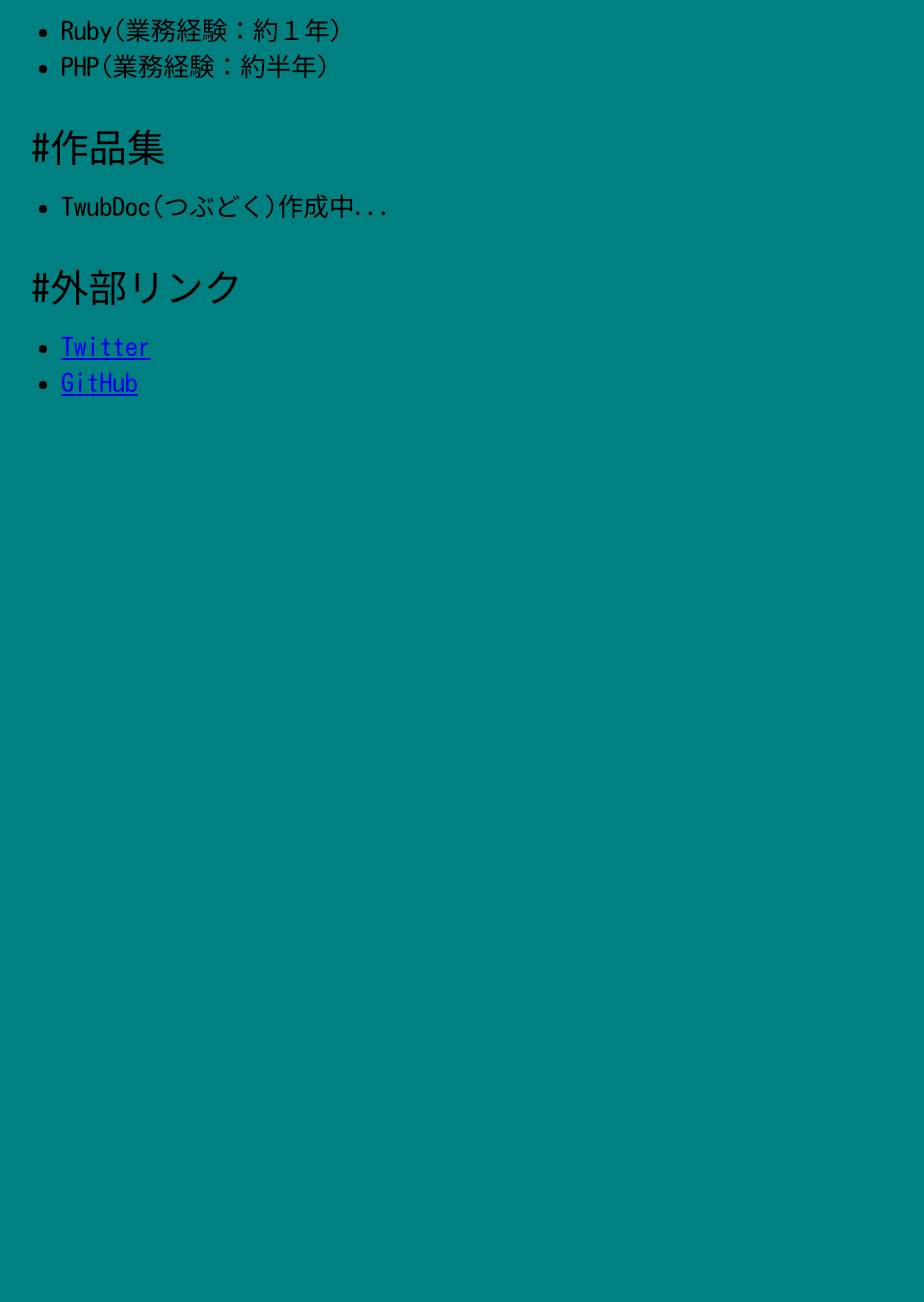
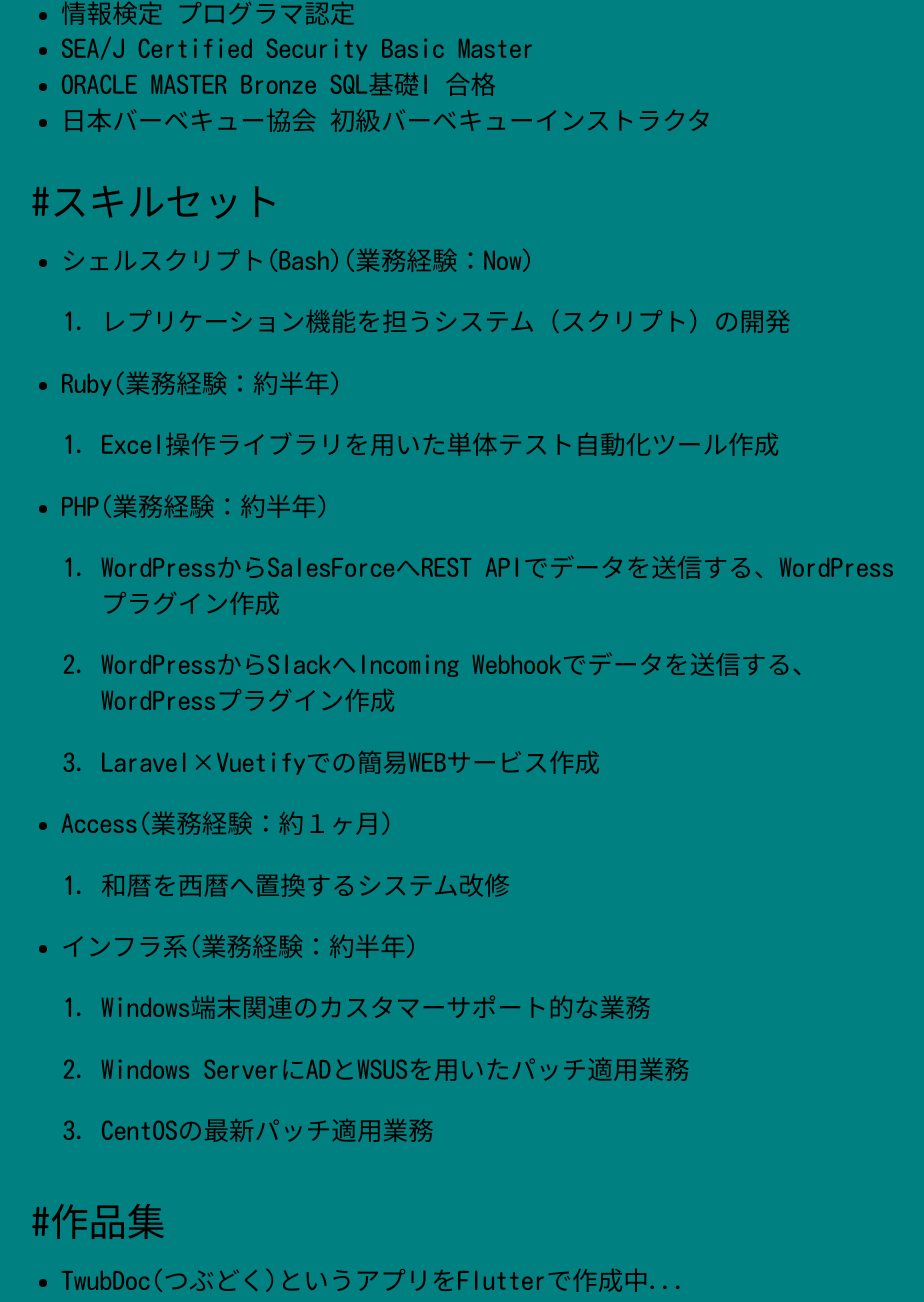
Before and after one commit to rphosoka/wannoko.github.io, a plain HTML site: page index.html in a window 1280 px wide. Shown: the part 797-2099 px from the top of the page, without its empty margins (271-1195 px from the left). Before the commit the page ends 1313 px from the top, so only its background shows below. Drawn offline with Linux system fonts and the light colour scheme.

Commit message:
スキルセットの項目を増やした

```diff
--- a/index.html
+++ b/index.html
@@ -11,9 +11,15 @@
         <div class="contents">
             <div class="contents_title">#基本情報</div>
             <ul>
-                <li>名前: わんのこ</li>
-                <li>年齢: ２３</li>
-                <li>座右の銘: 縁の下の力持ち</li>
+                <li>名前：わんのこ</li>
+                <li>年齢：２３</li>
+                <li>エンジニア歴：２年目</li>
+                <li>座右の銘：縁の下の力持ち</li>
+                <li>
+                    <p>自己紹介：</p>
+                    <p>サーバサイド開発を主にやっています。</p>
+                   <p>趣味でアプリ開発等もしています。</p>
+                </li>
             </ul>
             <br>
             <div class="contents_title">#保有資格</div>
@@ -31,13 +37,58 @@
             <br>
             <div class="contents_title">#スキルセット</div>
             <ul>
-                <li>Ruby(業務経験：約１年)</li>
-                <li>PHP(業務経験：約半年)</li>
+                <li>シェルスクリプト(Bash)(業務経験：Now)
+                    <ol>
+                        <li>
+                            <p>レプリケーション機能を担うシステム（スクリプト）の開発</p>
+                        </li>
+                    </ol>
+                </li>
+                <li>Ruby(業務経験：約半年)
+                    <ol>
+                        <li>
+                            <p>Excel操作ライブラリを用いた単体テスト自動化ツール作成</p>
+                        </li>
+                    </ol>
+                </li>
+                <li>PHP(業務経験：約半年)
+                    <ol>
+                        <li>
+                            <p>WordPressからSalesForceへREST APIでデータを送信する、WordPressプラグイン作成</p>
+                        </li>
+                        <li>
+                            <p>WordPressからSlackへIncoming Webhookでデータを送信する、WordPressプラグイン作成</p>
+                        </li>
+                        <li>
+                            <p>Laravel×Vuetifyでの簡易WEBサービス作成</p>
+                        </li>
+                    </ol>
+                </li>
+                <li>Access(業務経験：約１ヶ月)
+                    <ol>
+                        <li>
+                            <p>和暦を西暦へ置換するシステム改修</p>
+                        </li>
+                    </ol>
+                </li>
+                <li>インフラ系(業務経験：約半年)
+                    <ol>
+                        <li>
+                            <p>Windows端末関連のカスタマーサポート的な業務</p>
+                        </li>
+                        <li>
+                            <p>Windows ServerにADとWSUSを用いたパッチ適用業務</p>
+                        </li>
+                        <li>
+                            <p>CentOSの最新パッチ適用業務</p>
+                        </li>
+                    </ol>
+                </li>
             </ul>
             <br>
             <div class="contents_title">#作品集</div>
             <ul>
-                <li>TwubDoc(つぶどく)作成中...</li>
+                <li>TwubDoc(つぶどく)というアプリをFlutterで作成中...</li>
             </ul>
             <br>
             <div class="contents_title">#外部リンク</div>
```
Also changed, not shown: 1 other file.
